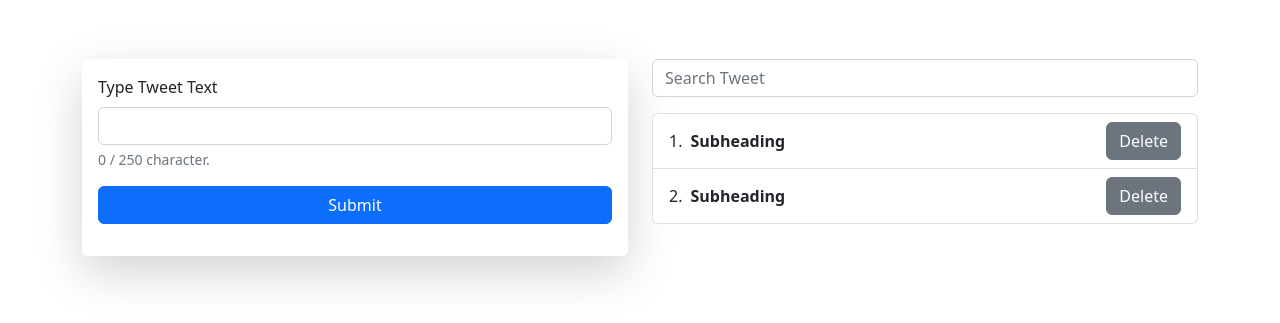
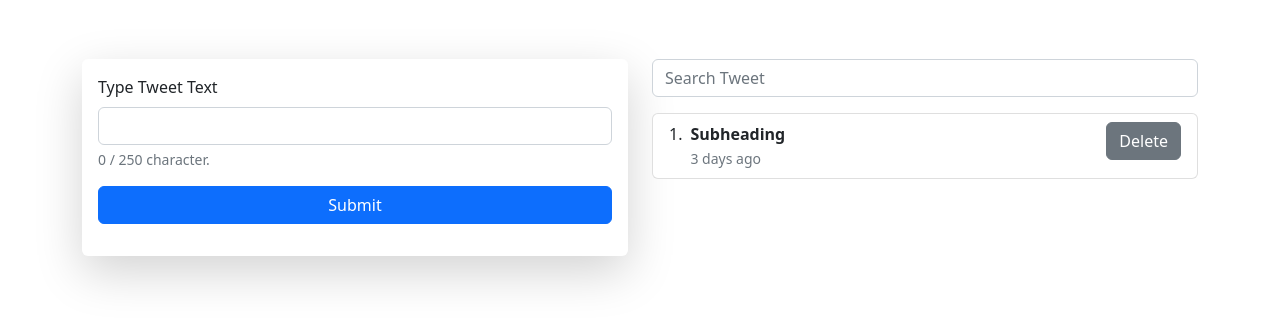
Before and after one commit to webkawsar/tweet-tweet, a plain HTML site: page index.html in a window 1280 px wide. Shown: the part 121-444 px from the top of the page. Drawn offline with nearby package versions, Linux system fonts and the light colour scheme.

Commit message:
minor change

```diff
--- a/index.html
+++ b/index.html
@@ -61,26 +61,49 @@
                 <div class="col-md-12">
                   <ol class="list-group list-group-numbered">
                     <li
-                      class="list-group-item d-flex justify-content-between align-items-center"
+                      class="list-group-item d-flex justify-content-between align-items-start"
                     >
                       <div class="ms-2 me-auto">
                         <div class="fw-bold">Subheading</div>
-                      </div>
-                      <button type="button" class="btn btn-secondary">
-                        Delete
-                      </button>
-                    </li>
-                    <li
-                      class="list-group-item d-flex justify-content-between align-items-center"
-                    >
-                      <div class="ms-2 me-auto">
-                        <div class="fw-bold">Subheading</div>
+                        <small class="text-muted">3 days ago</small>
                       </div>
                       <button type="button" class="btn btn-secondary">
                         Delete
                       </button>
                     </li>
                   </ol>
+
+                  <!-- <div class="accordion" id="accordionExample">
+                    <div class="accordion-item">
+                      <h2 class="accordion-header" id="headingOne">
+                        <button
+                          class="accordion-button"
+                          type="button"
+                          data-bs-toggle="collapse"
+                          data-bs-target="#collapseOne"
+                          aria-expanded="true"
+                          aria-controls="collapseOne"
+                        >
+                          Accordion Item #1
+                        </button>
+                      </h2>
+                      <div
+                        id="collapseOne"
+                        class="accordion-collapse collapse show"
+                        aria-labelledby="headingOne"
+                        data-bs-parent="#accordionExample"
+                      >
+                        <div class="accordion-body">
+                          <strong
+                            >This is the first item's accordion body.</strong
+                          >
+                          It is shown by default,
+                        </div>
+                      </div>
+                    </div>
+                  </div> -->
+
+                  <!--End-->
                 </div>
               </div>
             </div>
```
